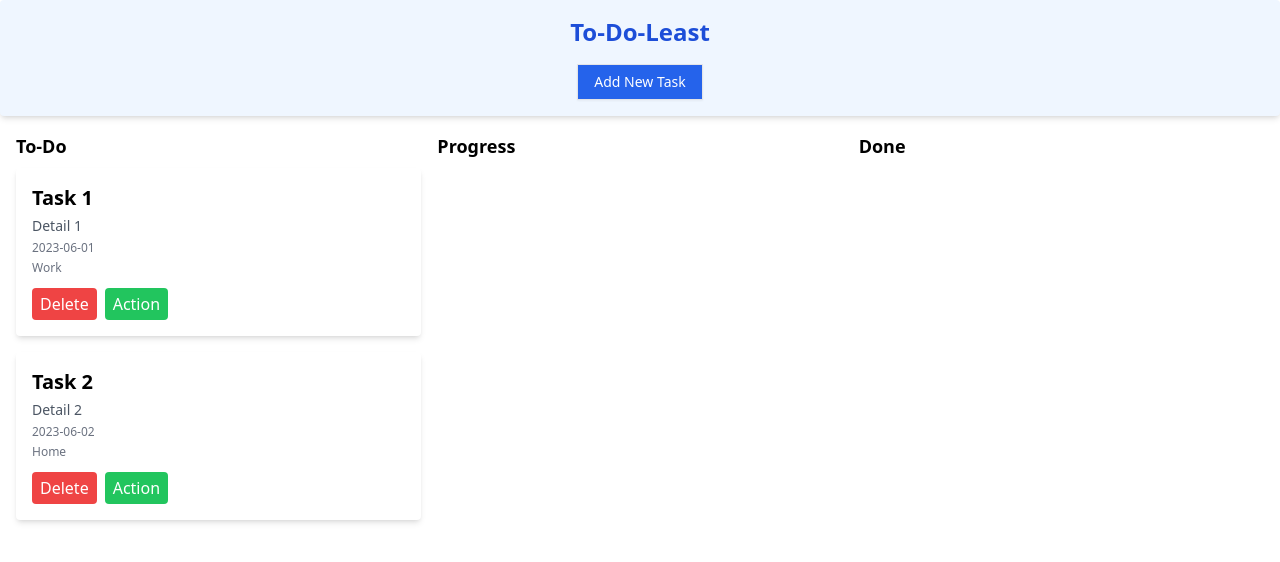
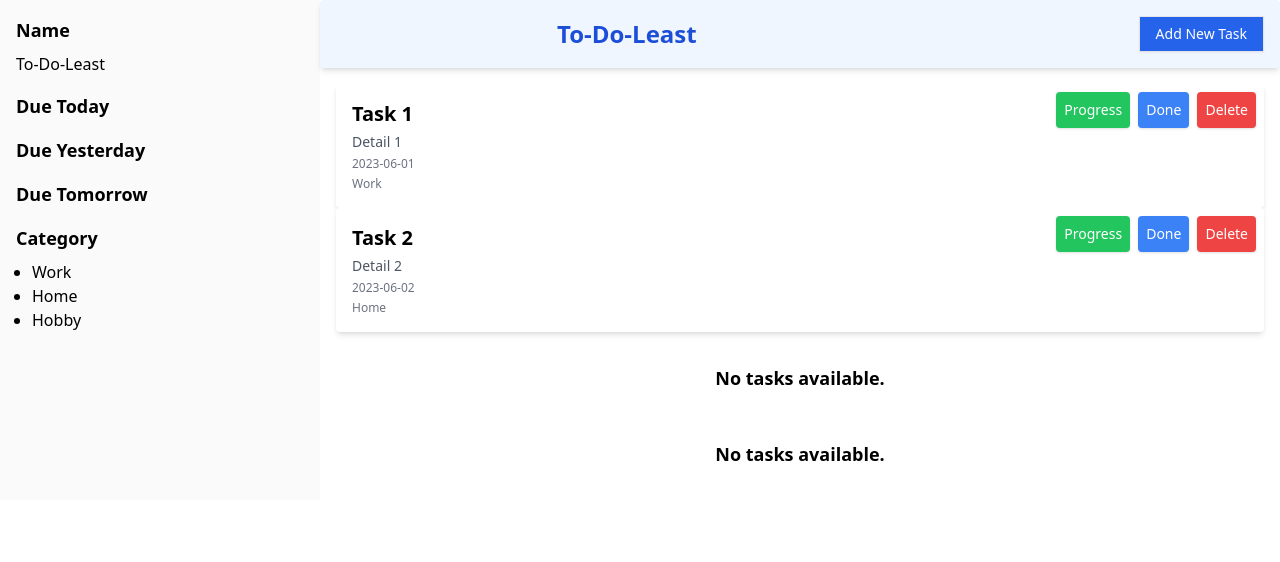
Before and after one commit to kakarifki/To-do-least, a React (Vite) app: page / in a window 1280 px wide. Shown: the top 562 px of the page. Built offline with nearby package versions, Linux system fonts and the light colour scheme.

Commit message:
feat: add task-context

```diff
--- a/src/App.tsx
+++ b/src/App.tsx
@@ -1,52 +1,48 @@
-import { useState } from 'react';
+// src/App.tsx
+import { FC } from 'react';
 import TaskList from './components/list-tasks';
 import TopBar from './components/top-bar';
-import { initialTasks } from './data/initialTasks';
-import { Task } from './data/initialTasks';
-import { useNavigate } from 'react-router-dom';
+import { Task } from '@/data/initialTasks';
+import { useTasks } from '@/context/task-context';
 
-function App() {
-  const [tasks, setTasks] = useState<Task[]>(() => {
-    const storedTasks = localStorage.getItem('tasks');
-    return storedTasks ? JSON.parse(storedTasks) : initialTasks;
-  });
-  const navigate = useNavigate();
+const App: FC = () => {
+  const { tasks, addTask, deleteTask, handleEditTaskStatus } = useTasks();
 
-  const addTask = (nameTodo: string, details: string, dueDate: string, category: string) => {
-    const newTask = {
-      id: Date.now().toString(),
-      nameTodo,
-      details,
-      dueDate,
-      category,
-      status: 'todo' as 'todo' | 'progress' | 'done',
-    };
-    setTasks(prevTasks => [...prevTasks, newTask]);
-    localStorage.setItem('tasks', JSON.stringify([...tasks, newTask]));
-  };
-
-  const deleteTask = (id: string) => {
-    const updatedTasks = tasks.filter(task => task.id !== id);
-    setTasks(updatedTasks);
-    localStorage.setItem('tasks', JSON.stringify(updatedTasks));
-  };
-
-  const handleEditTaskStatus = (id: string, status: 'todo' | 'progress' | 'done') => {
-    const updatedTasks = tasks.map(task =>
-      task.id === id ? { ...task, status } : task
-    );
-    setTasks(updatedTasks);
-    localStorage.setItem('tasks', JSON.stringify(updatedTasks));
-  };
-
-  const handleTaskClick = (task: Task) => {
-    navigate(`/task-detail/${task.id}`);
-  };
+  const filteredTasks = (status: Task['status']) => tasks.filter(task => task.status === status);
 
   return (
-    <div className="App">
-      <TopBar addTask={addTask} />
-      <TaskList tasks={tasks} deleteTask={deleteTask} handleEditTaskStatus={handleEditTaskStatus} onTaskClick={handleTaskClick} />
+    <div className="App flex">
+      <div className="sidebar w-1/4 bg-zinc-50 p-4">
+        <h2 className="text-lg font-semibold mb-2">Name</h2>
+        <p>To-Do-Least</p>
+        <h2 className="text-lg font-semibold mt-4 mb-2">Due Today</h2>
+        <h2 className="text-lg font-semibold mt-4 mb-2">Due Yesterday</h2>
+        <h2 className="text-lg font-semibold mt-4 mb-2">Due Tomorrow</h2>
+        <h2 className="text-lg font-semibold mt-4 mb-2">Category</h2>
+        <ul className="list-disc pl-4">
+          <li>Work</li>
+          <li>Home</li>
+          <li>Hobby</li>
+        </ul>
+      </div>
+      <div className="main w-3/4">
+        <TopBar addTask={addTask} />
+        <TaskList
+          tasks={filteredTasks('todo')}
+          deleteTask={deleteTask}
+          handleEditTaskStatus={handleEditTaskStatus}
+        />
+        <TaskList
+          tasks={filteredTasks('progress')}
+          deleteTask={deleteTask}
+          handleEditTaskStatus={handleEditTaskStatus}
+        />
+        <TaskList
+          tasks={filteredTasks('done')}
+          deleteTask={deleteTask}
+          handleEditTaskStatus={handleEditTaskStatus}
+        />
+      </div>
     </div>
   );
 }
--- a/src/components/item-task/index.tsx
+++ b/src/components/item-task/index.tsx
@@ -1,59 +1,47 @@
-// import { useNavigate } from 'react-router-dom';
-
-interface Task {
-  id: string;
-  nameTodo: string;
-  details: string;
-  dueDate: string;
-  category: string;
-  status: 'todo' | 'progress' | 'done';
-}
+// src/components/item-task/index.tsx
+// import { useState } from 'react';
+import { useNavigate } from 'react-router-dom';
+import { Task } from '@/data/initialTasks';
+import { Button } from '@/components/ui/button';
 
 interface ItemTaskProps {
   task: Task;
   deleteTask: (id: string) => void;
-  handleEditTaskStatus: (id: string, status: 'todo' | 'progress' | 'done') => void;
-  onTaskClick: (task: Task) => void;
+  handleEditTaskStatus: (id: string, newStatus: Task['status']) => void;
 }
 
-const ItemTask = ({ task, deleteTask, handleEditTaskStatus, onTaskClick }: ItemTaskProps) => {
-  const handleClick = () => {
-    onTaskClick(task);
-  };
+const ItemTask = ({ task, deleteTask, handleEditTaskStatus }: ItemTaskProps) => {
+  const navigate = useNavigate();
 
-  const getNextStatus = () => {
-    switch (task.status) {
-      case 'todo': return 'progress';
-      case 'progress': return 'done';
-      default: return 'todo';
-    }
+  const handleNavigateToDetail = () => {
+    navigate(`/task/${task.id}`);
   };
 
   return (
-    <div className="bg-white p-4 rounded shadow-md flex flex-col gap-1 cursor-pointer" onClick={handleClick}>
-      <h3 className="text-xl font-semibold">{task.nameTodo}</h3>
-      <p className="text-sm text-gray-600">{task.details}</p>
-      <p className="text-xs text-gray-500">{task.dueDate}</p>
-      <p className="text-xs text-gray-500">{task.category}</p>
-      <div className="mt-2 flex space-x-2">
-        <button
+    <div className="bg-white p-4 rounded shadow-md flex flex-col gap-1 relative">
+      <h3 className="text-xl font-semibold cursor-pointer" onClick={handleNavigateToDetail}>{task.nameTodo}</h3>
+      <p className="text-sm text-gray-600 cursor-pointer" onClick={handleNavigateToDetail}>{task.details}</p>
+      <p className="text-xs text-gray-500 cursor-pointer" onClick={handleNavigateToDetail}>{task.dueDate}</p>
+      <p className="text-xs text-gray-500 cursor-pointer" onClick={handleNavigateToDetail}>{task.category}</p>
+      <div className="absolute right-2 top-2 flex gap-2">
+        <Button
+          className="bg-green-500 text-white py-1 px-2 rounded"
+          onClick={() => handleEditTaskStatus(task.id, 'progress')}
+        >
+          Progress
+        </Button>
+        <Button
+          className="bg-blue-500 text-white py-1 px-2 rounded"
+          onClick={() => handleEditTaskStatus(task.id, 'done')}
+        >
+          Done
+        </Button>
+        <Button
           className="bg-red-500 text-white py-1 px-2 rounded"
-          onClick={e => {
-            e.stopPropagation();
-            deleteTask(task.id);
-          }}
+          onClick={() => deleteTask(task.id)}
         >
           Delete
-        </button>
-        <button
-          className="bg-green-500 text-white py-1 px-2 rounded"
-          onClick={e => {
-            e.stopPropagation();
-            handleEditTaskStatus(task.id, getNextStatus());
-          }}
-        >
-          Action
-        </button>
+        </Button>
       </div>
     </div>
   );
--- a/src/components/list-tasks/index.tsx
+++ b/src/components/list-tasks/index.tsx
@@ -1,52 +1,36 @@
+// src/components/task-list/index.tsx
+import { FC } from 'react';
+import { Task } from '@/data/initialTasks';
 import ItemTask from '../item-task';
-
-interface Task {
-  id: string;
-  nameTodo: string;
-  details: string;
-  dueDate: string;
-  category: string;
-  status: 'todo' | 'progress' | 'done';
-}
+// import { Button } from '@/components/ui/button';
 
 interface TaskListProps {
   tasks: Task[];
   deleteTask: (id: string) => void;
-  handleEditTaskStatus: (id: string, status: 'todo' | 'progress' | 'done') => void;
-  onTaskClick: (task: Task) => void;
+  handleEditTaskStatus: (id: string, newStatus: Task['status']) => void;
 }
 
-const TaskList = ({ tasks, deleteTask, handleEditTaskStatus, onTaskClick }: TaskListProps) => {
-  const todo = tasks.filter(task => task.status === 'todo');
-  const progress = tasks.filter(task => task.status === 'progress');
-  const done = tasks.filter(task => task.status === 'done');
-
+const TaskList: FC<TaskListProps> = ({ tasks, deleteTask, handleEditTaskStatus }) => {
   return (
-    <div className="container mx-auto p-4 grid grid-cols-3 gap-4">
-      <div>
-        <h2 className="text-lg font-semibold mb-2">To-Do</h2>
-        <div className="grid grid-cols-1 gap-4">
-          {todo.map(task => (
-            <ItemTask key={task.id} task={task} deleteTask={deleteTask} handleEditTaskStatus={handleEditTaskStatus} onTaskClick={onTaskClick} />
+    <div className="container mx-auto p-4">
+      {tasks.length > 0 ? (
+        <>
+          {tasks.map((task) => (
+            <ItemTask
+              key={task.id}
+              task={task}
+              deleteTask={deleteTask}
+              handleEditTaskStatus={handleEditTaskStatus}
+            />
           ))}
+        </>
+      ) : (
+        <div className="flex items-center justify-center h-full">
+          <p className="text-lg font-semibold pb-4">
+            No tasks available.
+          </p>
         </div>
-      </div>
-      <div>
-        <h2 className="text-lg font-semibold mb-2">Progress</h2>
-        <div className="grid grid-cols-1 gap-4">
-          {progress.map(task => (
-            <ItemTask key={task.id} task={task} deleteTask={deleteTask} handleEditTaskStatus={handleEditTaskStatus} onTaskClick={onTaskClick} />
-          ))}
-        </div>
-      </div>
-      <div>
-        <h2 className="text-lg font-semibold mb-2">Done</h2>
-        <div className="grid grid-cols-1 gap-4">
-          {done.map(task => (
-            <ItemTask key={task.id} task={task} deleteTask={deleteTask} handleEditTaskStatus={handleEditTaskStatus} onTaskClick={onTaskClick} />
-          ))}
-        </div>
-      </div>
+      )}
     </div>
   );
 };
--- a/src/components/new-task/index.tsx
+++ b/src/components/new-task/index.tsx
@@ -1,10 +1,9 @@
+// src/components/new-task/index.tsx
 import { useForm } from 'react-hook-form';
 import { ErrorMessage } from "@hookform/error-message"
 import { Input } from '@/components/ui/input';
 import { Button } from '@/components/ui/button';
 import { Select, SelectTrigger, SelectContent, SelectItem, SelectValue } from "@/components/ui/select";
-
-
 
 interface TaskForm {
   taskName: string;
@@ -18,13 +17,14 @@ interface NewTaskProps {
 }
 
 const NewTask = ({ addTask }: NewTaskProps) => {
-  const { register, formState: { errors }, handleSubmit, reset, setValue } = useForm<TaskForm>();
+  const { register, formState: { errors }, handleSubmit, reset } = useForm<TaskForm>();
 
   const onSubmit = (data: TaskForm) => {
     addTask(data.taskName, data.details, data.dueDate, data.category);
     reset();
   };
 
+  console.log('errors', errors);
 
   return (
     <div className="container mx-auto p-4">
@@ -41,7 +41,8 @@ const NewTask = ({ addTask }: NewTaskProps) => {
           maxLength: {
             value: 10,
             message: "This input exceed maxLength.",
-          },})} />
+          },
+        })} />
         <ErrorMessage
           errors={errors}
           name="details"
@@ -50,7 +51,7 @@ const NewTask = ({ addTask }: NewTaskProps) => {
         <Input type="date" {...register('dueDate')} />
         {/* Select with shadcn start*/}
         <Select
-          onValueChange={(value) => setValue('category', value)}
+          onValueChange={(value) => register('category').onChange({ target: { value } })}
         >
           <SelectTrigger className="border rounded p-2">
             <SelectValue placeholder="Select Category" />
--- a/src/components/top-bar/index.tsx
+++ b/src/components/top-bar/index.tsx
@@ -1,26 +1,8 @@
+// src/components/top-bar/index.tsx
 import { useState } from 'react';
 import Modal from 'react-modal';
 import NewTask from '../new-task';
 import { Button } from '@/components/ui/button';
-
-// Atur custom styles untuk modal
-const customStyles = {
-  content: {
-    top: '50%',
-    left: '50%',
-    right: 'auto',
-    bottom: 'auto',
-    marginRight: '-50%',
-    transform: 'translate(-50%, -50%)',
-    width: '50%',
-    border: 'none',
-    borderRadius: '8px',
-    padding: '20px',
-  },
-  overlay: {
-    backgroundColor: 'rgba(0, 0, 0, 0.75)',
-  },
-};
 
 Modal.setAppElement('#root');
 
@@ -40,17 +22,35 @@ const TopBar = ({ addTask }: TopBarProps) => {
   };
 
   return (
-    <div className="container mx-auto px-4 flex flex-col bg-blue-50 p-4 rounded shadow-md">
-      <h1 className="mx-auto text-2xl font-bold text-blue-700">To-Do-Least</h1>
-      <div className="flex justify-center mt-4">
+    <div className="container mx-auto px-4 flex items-center bg-blue-50 p-4 rounded shadow-md">
+      <h1 className="mx-auto text-2xl font-bold text-blue-700">
+        To-Do-Least
+      </h1>
+      <div className="ml-auto">
         <Button variant="outline" className="bg-blue-600 text-white" onClick={openModal}>
           Add New Task
         </Button>
         <Modal
           isOpen={modalIsOpen}
           onRequestClose={closeModal}
-          style={customStyles}
-          contentLabel="Example Modal"
+          style={{
+            content: {
+              top: '50%',
+              left: '50%',
+              right: 'auto',
+              bottom: 'auto',
+              marginRight: '-50%',
+              transform: 'translate(-50%, -50%)',
+              width: '50%',
+              border: 'none',
+              borderRadius: '8px',
+              padding: '20px',
+            },
+            overlay: {
+              backgroundColor: 'rgba(0, 0, 0, 0.75)',
+            },
+          }}
+          contentLabel="Add New Task"
         >
           <NewTask addTask={addTask} />
           <button onClick={closeModal}>Close</button>
--- /dev/null
+++ b/src/context/task-context.tsx
@@ -0,0 +1,67 @@
+// src/context/task-context.tsx
+import { createContext, useContext, useState, useEffect } from 'react';
+import { Task, initialTasks } from '@/data/initialTasks';
+
+interface TaskContextType {
+  tasks: Task[];
+  setTasks: React.Dispatch<React.SetStateAction<Task[]>>;
+  addTask: (nameTodo: string, details: string, dueDate: string, category: string) => void;
+  deleteTask: (id: string) => void;
+  handleEditTaskStatus: (id: string, newStatus: Task['status']) => void;
+}
+
+const TaskContext = createContext<TaskContextType | undefined>(undefined);
+
+export const TaskProvider = ({ children }: { children: React.ReactNode }) => {
+  const [tasks, setTasks] = useState<Task[]>(initialTasks);
+
+  useEffect(() => {
+    const storedTasks = localStorage.getItem('tasks');
+    if (storedTasks) {
+      const parsedTasks: Task[] = JSON.parse(storedTasks);
+      setTasks(parsedTasks);
+    }
+  }, []);
+
+  useEffect(() => {
+    localStorage.setItem('tasks', JSON.stringify(tasks));
+  }, [tasks]);
+
+  const addTask = (nameTodo: string, details: string, dueDate: string, category: string) => {
+    const newTask: Task = {
+      id: Date.now().toString(),
+      nameTodo,
+      details,
+      dueDate,
+      category,
+      status: 'todo' as Task['status'],
+    };
+    setTasks(prevTasks => [...prevTasks, newTask]);
+  };
+
+  const deleteTask = (id: string) => {
+    setTasks(prevTasks => prevTasks.filter(task => task.id !== id));
+  };
+
+  const handleEditTaskStatus = (id: string, newStatus: Task['status']) => {
+    setTasks(prevTasks =>
+      prevTasks.map(task =>
+        task.id === id ? { ...task, status: newStatus } : task
+      )
+    );
+  };
+
+  return (
+    <TaskContext.Provider value={{ tasks, setTasks, addTask, deleteTask, handleEditTaskStatus }}>
+      {children}
+    </TaskContext.Provider>
+  );
+};
+
+export const useTasks = () => {
+  const context = useContext(TaskContext);
+  if (!context) {
+    throw new Error('useTasks must be used within a TaskProvider');
+  }
+  return context;
+};
--- a/src/pages/task-detail.tsx
+++ b/src/pages/task-detail.tsx
@@ -1,62 +1,82 @@
-import { useState, useEffect } from "react";
-import { useParams, useNavigate } from "react-router-dom";
-import { Task } from '../data/initialTasks';
-import { fetchTaskById } from "@/utils/fetch-data"; // Buat fungsi ini pada utils/fetch-data.ts
+// src/pages/task-detail.tsx
+import { FC } from 'react';
+import { useNavigate, useParams } from 'react-router-dom';
+// import { Task } from '@/data/initialTasks';
+import { useTasks } from '@/context/task-context';
 import { Button } from '@/components/ui/button';
 
-interface TaskDetailProps {
-  deleteTask: (id: string) => void;
-  handleEditTaskStatus: (id: string, status: 'todo' | 'progress' | 'done') => void;
-}
+const TaskDetail: FC = () => {
+  const navigate = useNavigate();
+  const { id } = useParams<{ id: string }>();
+  const { tasks, deleteTask, handleEditTaskStatus } = useTasks();
+  const selectedTask = tasks.find(task => task.id === id);
 
-const TaskDetail = ({ deleteTask, handleEditTaskStatus }: TaskDetailProps) => {
-  const { id } = useParams<{ id: string }>();
-  const [task, setTask] = useState<Task | null>(null);
-  const navigate = useNavigate();
-
-  useEffect(() => {
-    if (id) {
-      const fetchedTask = fetchTaskById(id);
-      setTask(fetchedTask);
-    }
-  }, [id]);
-
-  const handleEditTask = (newStatus: 'todo' | 'progress' | 'done') => {
-    if (task) {
-      handleEditTaskStatus(task.id, newStatus);
+  const handleDelete = () => {
+    if (selectedTask) {
+      deleteTask(selectedTask.id);
       navigate('/');
     }
   };
 
+  const handleProgress = () => {
+    if (selectedTask) {
+      handleEditTaskStatus(selectedTask.id, 'progress');
+      navigate('/');
+    }
+  };
+
+  const handleDone = () => {
+    if (selectedTask) {
+      handleEditTaskStatus(selectedTask.id, 'done');
+      navigate('/');
+    }
+  };
+
+  if (!selectedTask) {
+    return <div>Task not found</div>;
+  }
+
   return (
-    task ? (
     <div className="container mx-auto p-4">
-        <h2 className="text-2xl font-bold mb-4">{task.nameTodo}</h2>
-        <p className="text-lg mb-2">{task.details}</p>
-        <div className="flex mb-2">
-          <span className="font-semibold">Due Date:</span> <span>{task.dueDate}</span>
+      <h2 className="text-lg font-semibold mb-2">Task Detail</h2>
+      <div className="bg-white p-4 rounded shadow-md mb-4">
+        <h3 className="text-xl font-semibold mb-2">
+          {selectedTask.nameTodo}
+        </h3>
+        <p className="text-sm text-gray-600 mb-2">
+          {selectedTask.details}
+        </p>
+        <p className="text-xs text-gray-500 mb-2">
+          Due Date: {selectedTask.dueDate}
+        </p>
+        <p className="text-xs text-gray-500">
+          Category: {selectedTask.category}
+        </p>
       </div>
-        <div className="flex mb-2">
-          <span className="font-semibold">Category:</span> <span>{task.category}</span>
-        </div>
-        <div className="flex mb-2">
-          <span className="font-semibold">Status:</span> <span>{task.status}</span>
-        </div>
-        <div className="flex space-x-2">
-          <Button variant="outline" className="bg-blue-600 text-white" onClick={() => handleEditTask('progress')}>
+      <div className="flex gap-2">
+        <Button
+          variant="outline"
+          className="bg-zinc-900 text-zinc-50 shadow hover:bg-zinc-900/90 dark:bg-zinc-50 dark:text-zinc-900 dark:hover:bg-zinc-50/90"
+          onClick={handleProgress}
+        >
           Progress
         </Button>
-          <Button variant="outline" className="bg-green-600 text-white" onClick={() => handleEditTask('done')}>
+        <Button
+          variant="outline"
+          className="bg-zinc-900 text-zinc-50 shadow hover:bg-zinc-900/90 dark:bg-zinc-50 dark:text-zinc-900 dark:hover:bg-zinc-50/90"
+          onClick={handleDone}
+        >
           Done
         </Button>
-          <Button variant="outline" className="bg-red-600 text-white" onClick={() => deleteTask(task.id)}>
+        <Button
+          variant="outline"
+          className="bg-red-500 text-zinc-50 shadow hover:bg-red-500/90 dark:bg-zinc-50 dark:text-zinc-900 dark:hover:bg-zinc-50/90"
+          onClick={handleDelete}
+        >
           Delete
         </Button>
       </div>
     </div>
-    ) : (
-      <p>Loading...</p>
-    )
   );
 };
 
```
Also changed, not shown: src/main.tsx (+11 -6 lines). Lines whose indentation alone changed are shown as unchanged.
